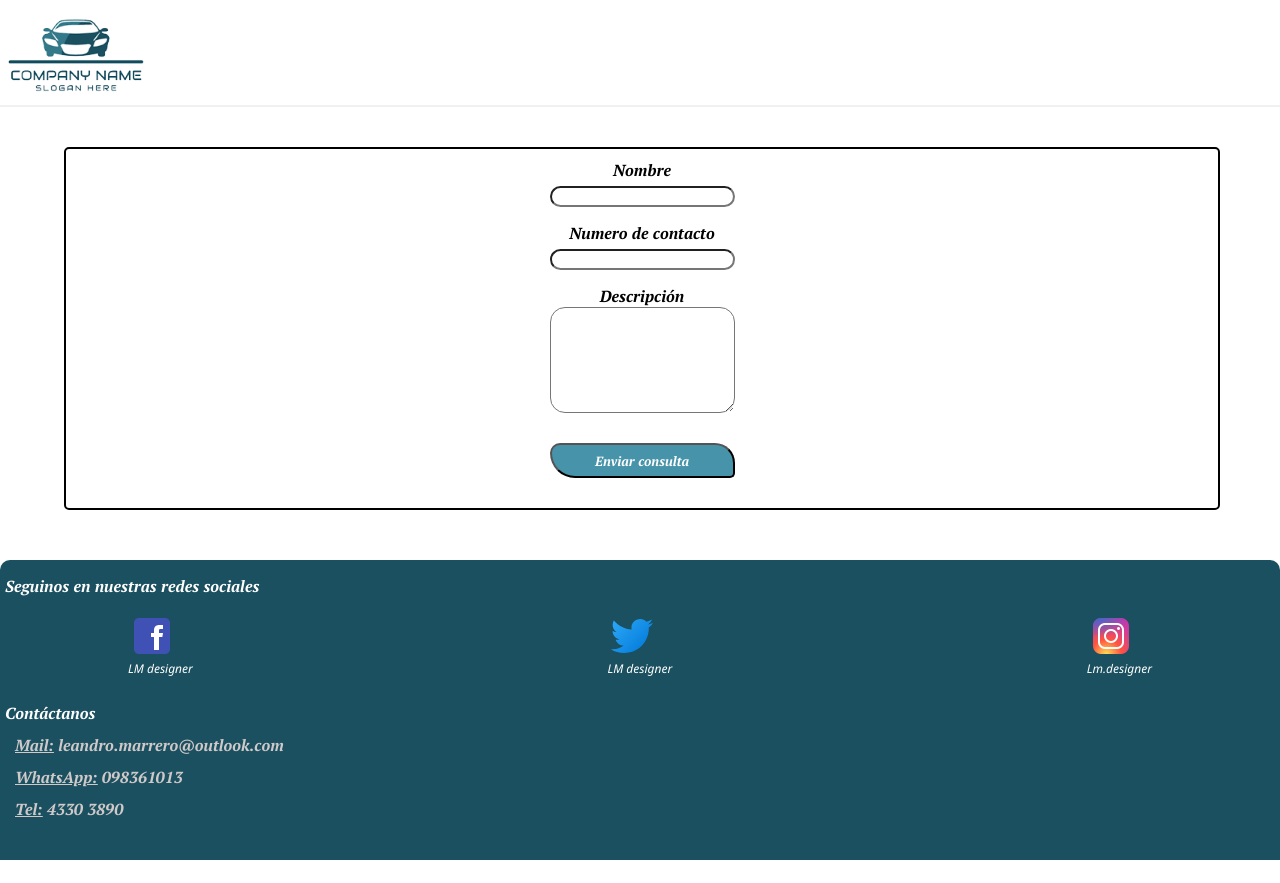
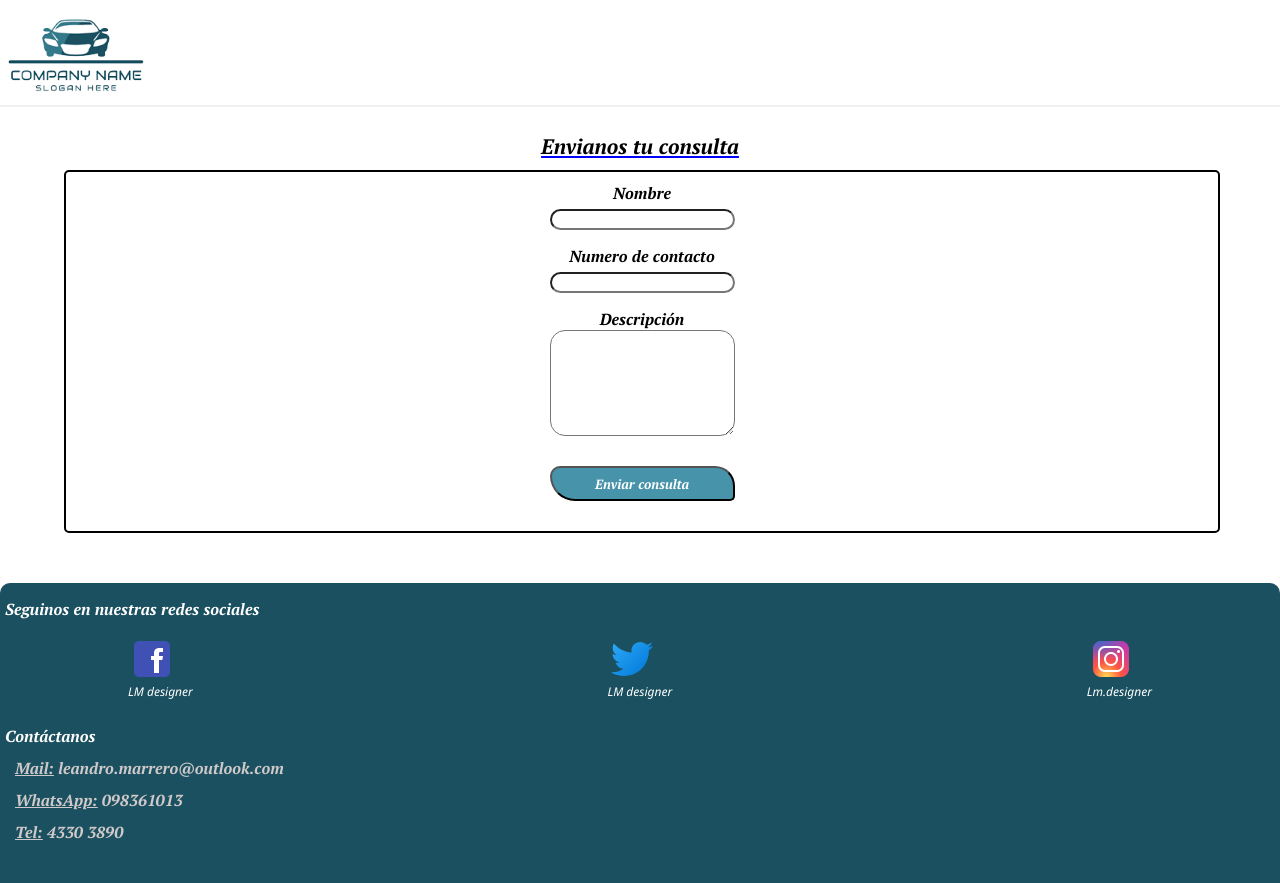
Before and after one commit to leandro3742/concesionaria_nueva, a React (Create React App) app: page /Contactanos in a window 1280 px wide. Before the commit the page ends 860 px from the top, so only its background shows below. Built offline with nearby package versions, Linux system fonts and the light colour scheme.

Commit message:
agrego tasador

```diff
--- a/src/App.js
+++ b/src/App.js
@@ -7,8 +7,7 @@ import Nosotros from './Pages/Nosotros';
 import Autos0Km from './Pages/Autos0Km.js';
 import AutosUsados from './Pages/AutosUsados';
 import Contactanos from './Pages/Contactanos';
-// import Auto_elegido from './Componentes/Auto_elegido';
-// import Autos from './Pages/Autos';
+import Tasador from './Pages/Tasador';
 function App() {
   return (
     <div className="App">
@@ -20,7 +19,7 @@ function App() {
             <Route exact path="/Autos_0Km" component={Autos0Km} />
             <Route exact path="/Autos_Usados" component={AutosUsados} />
             <Route exact path="/Contactanos" component={Contactanos} />
-            {/* <Route exact path="/Autos" component={Auto_elegido} /> */}
+            <Route exact path="/Tasador" component={Tasador} />
           </Switch>
         </ Layout>
       </BrowserRouter>
--- a/src/Componentes/Auto_elegido_nuevos.js
+++ b/src/Componentes/Auto_elegido_nuevos.js
@@ -1,5 +1,6 @@
 import React from 'react';
 import './Styles/Auto_elegido.css';
+import { Link } from 'react-router-dom';
 
 let imagen_grande;
 
@@ -142,6 +143,9 @@ export default class Auto_elegido_nuevos extends React.Component {
                         <span className="especificacion-autos">{this.props.datos.estado}</span>
                     </div>
                 </div>
+                <div className="container-boton">
+                    <Link to="Contactanos"><button className="boton">Contactanos</button></Link>
+                </div>
             </div>
         )
     }
--- a/src/Componentes/Auto_elegido_usados.js
+++ b/src/Componentes/Auto_elegido_usados.js
@@ -1,6 +1,6 @@
 import React from 'react';
 import './Styles/Auto_elegido.css';
-
+import { Link } from 'react-router-dom';
 let imagen_grande;
 
 function img_chica(props){
@@ -134,6 +134,9 @@ export default class Auto_elegido_usados extends React.Component {
                         <span className="especificacion-autos">{this.props.datos.estado}</span>
                     </div>
                 </div>
+                <div className="container-boton">
+                    <Link to="Contactanos"><button className="boton">Contactanos</button></Link>
+                </div>
             </div>
         )
     }
--- a/src/Componentes/Contactanos.js
+++ b/src/Componentes/Contactanos.js
@@ -28,6 +28,10 @@ export default function ContactUs() {
   }
 
   return (
+    <div>
+      <div className="titulo-contactanos">
+        <span> Envianos tu consulta </span>
+      </div>
       <form className="formulario" onSubmit={sendEmail}>
         <input type="hidden" name="contact_number" />
 
@@ -42,5 +46,6 @@ export default function ContactUs() {
 
         <input className="submit" type="submit" value="Enviar consulta" />
       </form>
+    </div>
   );
 }
--- a/src/Componentes/Styles/Auto_elegido.css
+++ b/src/Componentes/Styles/Auto_elegido.css
@@ -44,6 +44,11 @@
     border-radius: 10px;
     width: 75px;
 }
+.container-boton{
+    margin-top: 25px;
+    display: flex;
+    justify-content: center;
+}
 a{ /* Aca saco las caracterizticas que trae la etiqueta Link por defecto*/
     color: white;
     text-decoration: none;
--- a/src/Componentes/Styles/Contactanos.css
+++ b/src/Componentes/Styles/Contactanos.css
@@ -1,6 +1,13 @@
+.titulo-contactanos{
+    text-decoration: underline blue;
+    font-size: 21px;
+    margin-top: 25px;
+    text-align: center;
+    font-family: 'PT Serif', serif;
+}
 .formulario{
     border-radius: 5px;
-    margin-top: 40px;
+    margin-top: 10px;
     border: 2px solid black;
     font-family: 'PT Serif', serif;
     width: 90%;
--- a/src/Pages/Contactanos.js
+++ b/src/Pages/Contactanos.js
@@ -1,6 +1,6 @@
 import React from 'react';
-// import './styles/Home.css';
 import Contacta from '../Componentes/Contactanos';
+
 export default class Contactanos extends React.Component {
     render(){
         return(
--- /dev/null
+++ b/src/Pages/Styles/Tasador.css
@@ -0,0 +1,3 @@
+.link-wpp{
+    color:red;
+}
--- /dev/null
+++ b/src/Pages/Tasador.js
@@ -0,0 +1,13 @@
+import React from 'react';
+import './Styles/Tasador.css';
+
+export default class Tasador extends React.Component {
+    render(){
+        return(
+            <div className="Nosotros">
+                <h1>Funciona</h1>
+                <a className="link-wpp" href="https://api.whatsapp.com/send?phone=+59898361013">Funciona perris</a>
+            </div>
+        );
+    }
+}
```
Also changed, not shown: 24 other files (tests, documents, lock files or other folders). Lines whose indentation alone changed are shown as unchanged.
